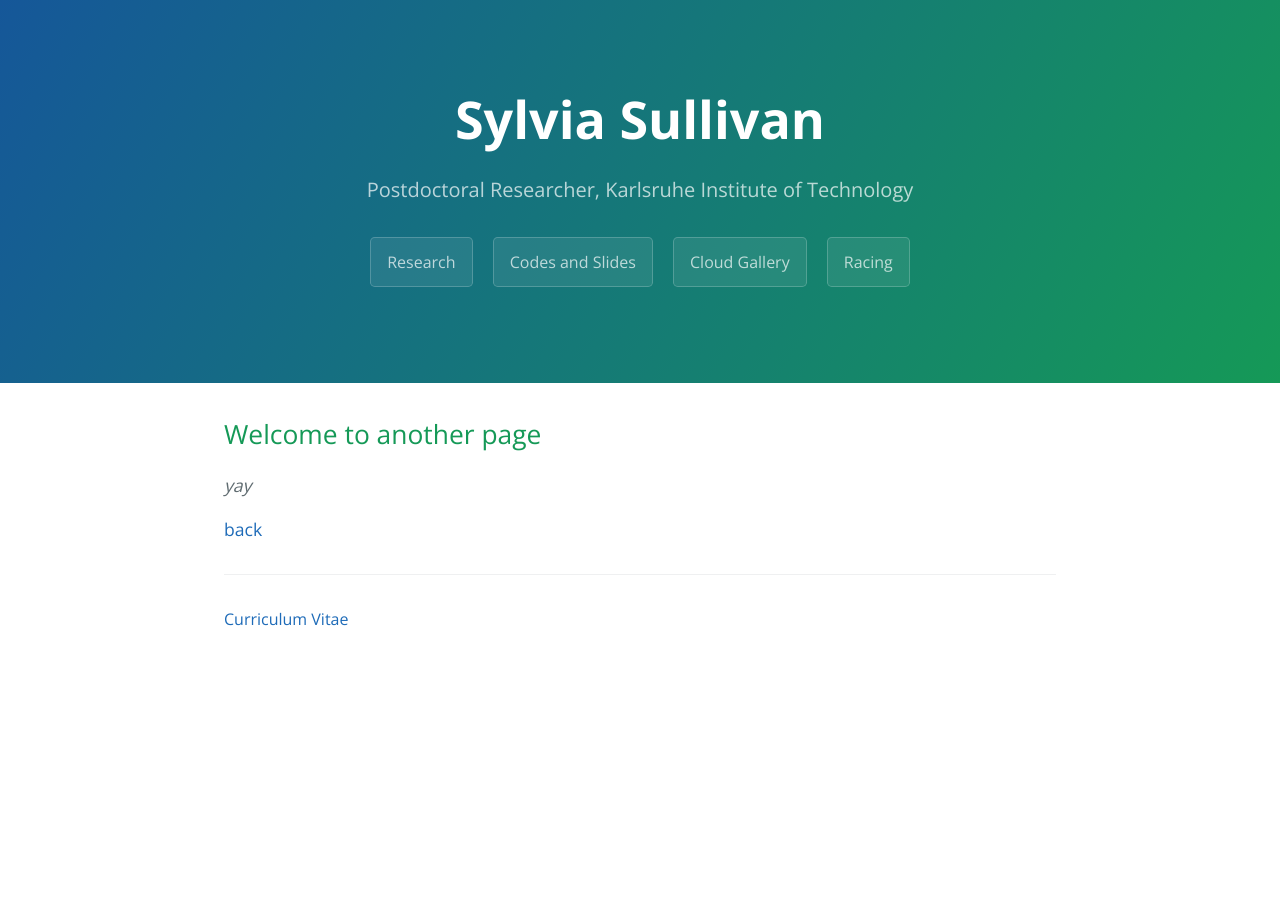
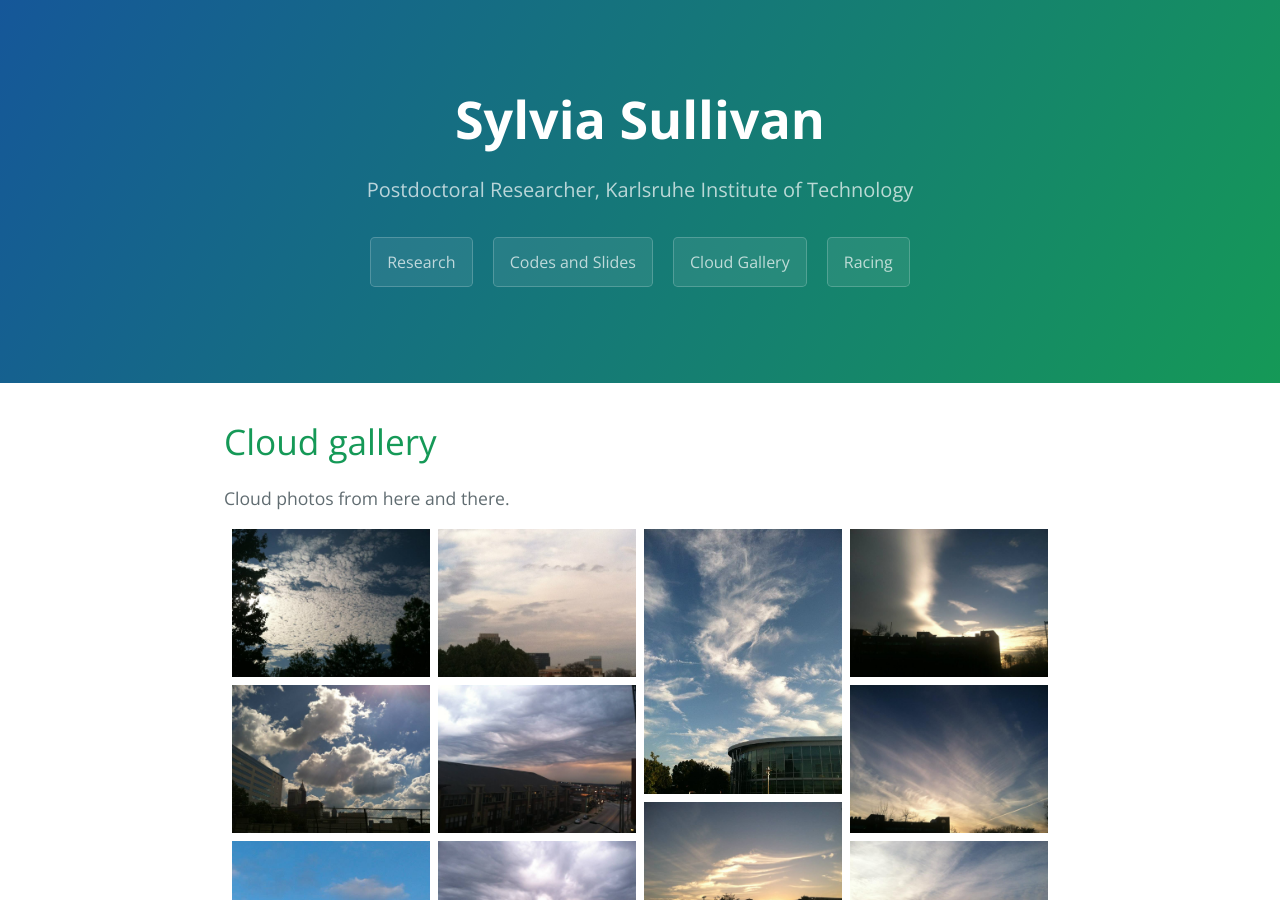
Before and after one commit to sylviasullivan/sylviasullivan.github.io, a Jekyll site: the page built from cloud-gallery.md, in a window 1280 px wide and 900 px high. Built offline with Jekyll 4.4.1, drawn with Linux system fonts in a browser that asks for light colours.

Commit message:
Cloud photo upload try 1

```diff
--- a/cloud-gallery.md
+++ b/cloud-gallery.md
@@ -4,8 +4,46 @@ title: Sylvia Sullivan
 description: Postdoctoral Researcher, Karlsruhe Institute of Technology
 ---
 
-## Welcome to another page
+<!-- Header -->
+<div class="header">
+  <h1>Cloud gallery</h1>
+  <p>Cloud photos from here and there.</p>
+</div>
 
-_yay_
-
-[back](./)
+<!-- Photo Grid -->
+<div class="row">
+  <div class="column">
+    <img src="/Cloud_photos/1.jpg" style="width:100%">
+    <img src="/Cloud_photos/2.jpg" style="width:100%">
+    <img src="/Cloud_photos/3.jpg" style="width:100%">
+    <img src="/Cloud_photos/4.jpg" style="width:100%">
+    <img src="/Cloud_photos/5.jpg" style="width:100%">
+    <img src="/Cloud_photos/6.jpg" style="width:100%">
+    <img src="/Cloud_photos/7.jpg" style="width:100%">
+  </div>
+  <div class="column">
+    <img src="/Cloud_photos/8.jpg" style="width:100%">
+    <img src="/Cloud_photos/9.jpg" style="width:100%">
+    <img src="/Cloud_photos/10.jpg" style="width:100%">
+    <img src="/Cloud_photos/11.jpg" style="width:100%">
+    <img src="/Cloud_photos/12.jpg" style="width:100%">
+    <img src="/Cloud_photos/13.jpg" style="width:100%">
+  </div>
+  <div class="column">
+    <img src="/Cloud_photos/14.jpg" style="width:100%">
+    <img src="/Cloud_photos/15.jpg" style="width:100%">
+    <img src="/Cloud_photos/16.jpg" style="width:100%">
+    <img src="/Cloud_photos/17.jpg" style="width:100%">
+    <img src="/Cloud_photos/18.jpg" style="width:100%">
+    <img src="/Cloud_photos/19.jpg" style="width:100%">
+    <img src="/Cloud_photos/20.jpg" style="width:100%">
+  </div>
+  <div class="column">
+    <img src="/Cloud_photos/21.jpg" style="width:100%">
+    <img src="/Cloud_photos/23.jpg" style="width:100%">
+    <img src="/Cloud_photos/24.jpg" style="width:100%">
+    <img src="/Cloud_photos/25.jpg" style="width:100%">
+    <img src="/Cloud_photos/26.jpg" style="width:100%">
+    <img src="/Cloud_photos/27.jpg" style="width:100%">
+  </div>
+</div>
```
